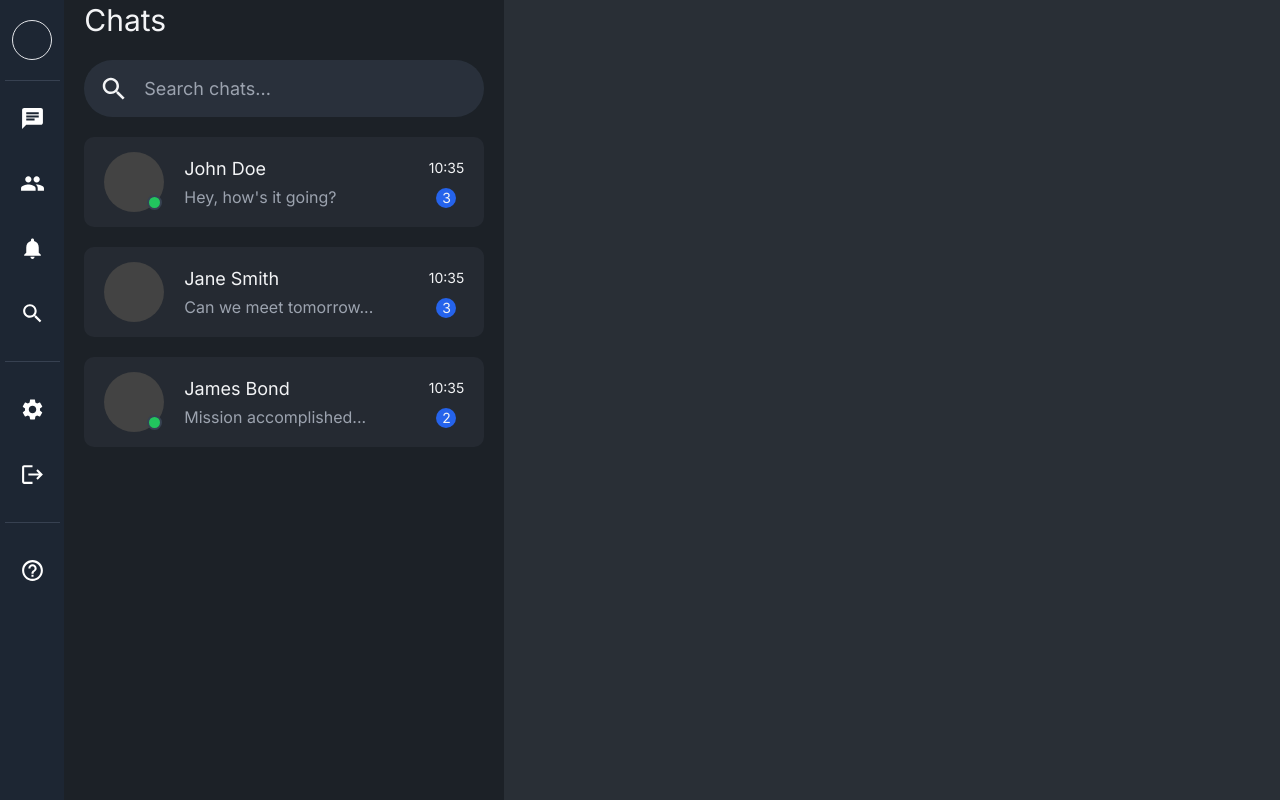
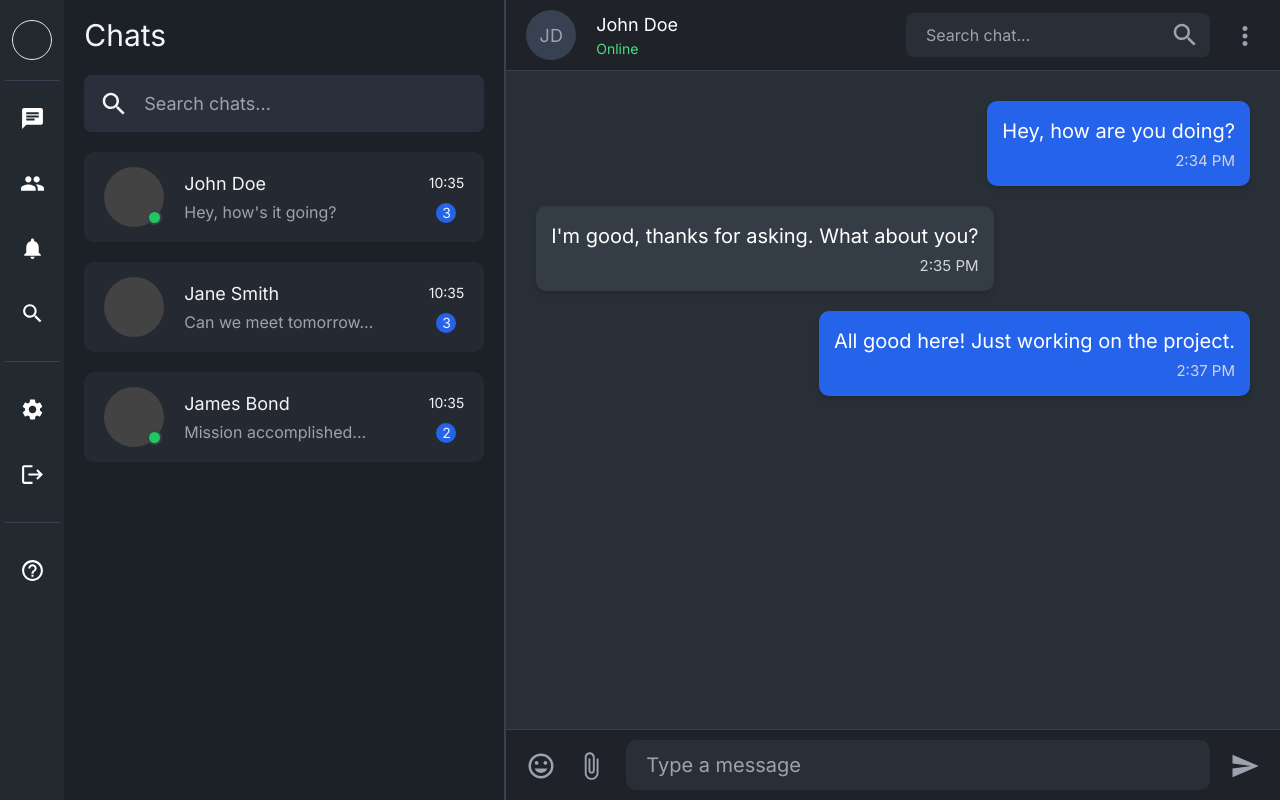
Before and after one commit to Tabsir99/simple-chat-frontend, a Next.js app: page /chats/1 in a window 1280 px wide. Built offline with nearby package versions, Linux system fonts and the light colour scheme.

Commit message:
complete chat room

```diff
--- a/app/chats/[chatId]/page.tsx
+++ b/app/chats/[chatId]/page.tsx
@@ -1,10 +1,87 @@
-
+'use client'
+import ChatHeader from '@/components/chats/chatHeader';
+import MessageInput from '@/components/chats/messageInput';
+import { useState, useEffect, useRef } from 'react';
 
 export default function ChatRoom() {
+  const [messages, setMessages] = useState([
+    { id: 1, text: "Hey, how are you doing?", type: "outgoing", time: "2:34 PM" },
+    { id: 2, text: "I'm good, thanks for asking. What about you?", type: "incoming", time: "2:35 PM" },
+    { id: 3, text: "All good here! Just working on the project.", type: "outgoing", time: "2:37 PM" }
+  ]);
 
-    return (
-        <>
+  const [inputValue, setInputValue] = useState<string>('');
+  const [isTyping, setIsTyping] = useState<boolean>(false);
+  const [newMessageId, setNewMessageId] = useState<null | number>(null);
+  const messageEndRef = useRef<HTMLDivElement>(null);
 
-        </>
-    )
+  useEffect(() => {
+    messageEndRef.current?.scrollIntoView({ behavior: 'smooth' });
+  }, [messages]);
+
+  const sendMessage = () => {
+    if (inputValue.trim()) {
+      const newMessage = {
+        id: messages.length + 1,
+        text: inputValue,
+        type: 'outgoing',
+        time: new Date().toLocaleTimeString([], { hour: '2-digit', minute: '2-digit' })
+      };
+      setMessages(prev => [...prev, newMessage]);
+      setNewMessageId(newMessage.id);
+      setInputValue('');
+      setIsTyping(false);
+
+      // Reset newMessageId after animation
+      setTimeout(() => setNewMessageId(null), 300);
+    }
+  };
+
+  useEffect(() => {
+    if (inputValue) setIsTyping(true);
+    else setIsTyping(false);
+  }, [inputValue]);
+
+  return (
+    <section className="bg-[#292f36] w-full h-screen flex flex-col border-l-2 border-gray-700">
+      {/* Chat Header */}
+      <ChatHeader />
+
+      {/* Chat Messages Area */}
+      <div className="flex-1 overflow-y-auto p-6 space-y-4">
+        {messages.map((message) => (
+          <div
+            key={message.id}
+            className={`flex ${message.type === 'outgoing' ? 'justify-end' : 'justify-start'}`}
+          >
+            <div
+              className={`
+                ${message.type === 'outgoing' ? 'bg-blue-600' : 'bg-[#343c46]'}
+                text-white p-3 rounded-lg max-w-sm shadow-md
+                ${newMessageId === message.id ? 'animate-fadeIn' : ''}
+              `}
+            >
+              <p>{message.text}</p>
+              <span className="text-xs text-gray-300 float-right mt-1">{message.time}</span>
+            </div>
+          </div>
+        ))}
+
+        {/* Typing Indicator
+        {isTyping && (
+          <div className="flex justify-start">
+            <div className="bg-[#3d4248] text-white p-3 rounded-lg max-w-sm animate-pulse">
+              <p>Typing...</p>
+            </div>
+          </div>
+        )} */}
+
+        {/* Scroll to bottom ref */}
+        <div ref={messageEndRef} />
+      </div>
+
+      {/* Message Input */}
+      <MessageInput sendMessage={sendMessage} inputValue={inputValue} setInputValue={setInputValue} />
+    </section>
+  );
 }
--- a/app/chats/layout.tsx
+++ b/app/chats/layout.tsx
@@ -1,5 +1,6 @@
 import ChatSidebar from "@/components/chats/chatSidebar";
 import Search from "@mui/icons-material/Search";
+import Link from "next/link";
 
 export default function ChatLayout({
   children,
@@ -35,11 +36,11 @@ export default function ChatLayout({
 
   return (
     <>
-      <div className="h-full bg-[#121212] w-screen text-gray-100 flex">
+      <div className="h-full bg-[#1b1b1b] w-screen text-gray-100 flex">
         <ChatSidebar />
-        <div className="chat-list px-4 space-y-4 bg-[#1d232a] bg-opacity-90">
-          <h1 className="text-2xl font-bold "> Chats </h1>
-          <div className="relative mb-6 bg-gray-700 bg-opacity-50 overflow-hidden rounded-full flex items-center px-3">
+        <div className="chat-list px-4 space-y-4 bg-[#1c222a] bg-opacity-90">
+          <h1 className="text-2xl font-bold pt-3"> Chats </h1>
+          <div className="relative mb-6 bg-gray-700 bg-opacity-50 overflow-hidden rounded-md flex items-center px-3">
             <Search />
             <input
               type="text"
@@ -48,8 +49,9 @@ export default function ChatLayout({
             />
           </div>
           {chats.map((chat) => (
-            <div
+            <Link
               key={chat.id}
+              href='chats/chat1'
               className={`flex items-center  w-80 py-3 hover:cursor-pointer px-4 bg-[#252a32] rounded-lg transition-all duration-300 ease-in-out hover:bg-[#272e38] `}
             >
               <div className="avatar w-12 h-12 bg-[#434343] rounded-full mr-4 relative">
@@ -73,7 +75,7 @@ export default function ChatLayout({
                   {chat.newMessageCount}{" "}
                 </span>
               </div>
-            </div>
+            </Link>
           ))}
         </div>
         <section className="bg-[#292f36] w-full">
--- /dev/null
+++ b/components/chats/chatHeader.tsx
@@ -0,0 +1,115 @@
+"use client";
+import { useState, MouseEvent, useEffect, useRef } from "react";
+import { MoreVert } from "@mui/icons-material";
+import Search from "@mui/icons-material/Search";
+
+import AccountCircleIcon from "@mui/icons-material/AccountCircle";
+import PhotoIcon from "@mui/icons-material/Photo";
+import FlagIcon from "@mui/icons-material/Flag";
+import BlockIcon from "@mui/icons-material/Block";
+
+const options = [
+  {
+    item: "Profile",
+    icon: <AccountCircleIcon className=" text-gray-400" fontSize="small" />,
+  },
+  { item: "Media", icon: <PhotoIcon className=" text-gray-400" fontSize="small" /> },
+  { item: "Report", icon: <FlagIcon className=" text-gray-400" fontSize="small" /> },
+  { item: "Block", icon: <BlockIcon className=" text-gray-400" fontSize="small" /> },
+];
+export default function ChatHeader() {
+  const [isDropdownOpen, setIsDropdownOpen] = useState(false);
+  const dropdownRef = useRef<HTMLDivElement>(null);
+
+  const toggleDropdown = (event: MouseEvent<HTMLButtonElement>) => {
+    event.stopPropagation();
+    setIsDropdownOpen((prev) => !prev);
+  };
+
+  const closeDropdown = () => {
+    setIsDropdownOpen(false);
+  };
+
+  const handleOptionClick = (option: string) => {
+    console.log(`${option} clicked`);
+    closeDropdown();
+  };
+
+  useEffect(() => {
+    const handleClickOutside = (event: MouseEvent) => {
+      if (
+        dropdownRef.current &&
+        !dropdownRef.current.contains(event.target as Node)
+      ) {
+        closeDropdown();
+      }
+    };
+
+    document.addEventListener(
+      "mousedown",
+      handleClickOutside as unknown as EventListener
+    );
+    return () => {
+      document.removeEventListener(
+        "mousedown",
+        handleClickOutside as unknown as EventListener
+      );
+    };
+  }, []);
+
+  return (
+    <div className="bg-[#1f2329] flex items-center justify-between px-4 py-2 border-b border-gray-700 relative">
+      <div className="flex items-center space-x-4">
+        <div className="w-10 h-10 rounded-full bg-gray-700 flex items-center justify-center text-gray-400">
+          <span className="text-[18px]">JD</span>
+        </div>
+        <div>
+          <h2 className="text-white text-[18px] font-semibold">John Doe</h2>
+          <p className="text-[14px] text-green-400">Online</p>
+        </div>
+      </div>
+      <div className="flex items-center space-x-4 relative">
+        <div className="px-2 bg-[#292f36] rounded-md text-[16px] flex justify-center items-center">
+          <input
+            type="search"
+            className="p-2 bg-transparent outline-none"
+            placeholder="Search chat..."
+          />
+          <button
+            className="text-gray-400 hover:text-white transition-colors duration-200 focus:outline-none"
+            onClick={() => {}}
+          >
+            <Search className="w-6 h-6" />
+          </button>
+        </div>
+        <button
+          className="text-gray-400 hover:text-white transition-colors duration-200 focus:outline-none"
+          onClick={toggleDropdown}
+        >
+          <MoreVert className="w-6 h-6" />
+        </button>
+
+        <div
+          ref={dropdownRef}
+          className={
+            "absolute py-2 w-32 top-full right-0 mt-2 bg-gray-800 text-white rounded-lg shadow-xl px-3 border border-gray-600 overflow-hidden origin-top " +
+            (isDropdownOpen
+              ? "transition-transform duration-200"
+              : "scale-y-0  ")
+          }
+        >
+          {options.map(({ item, icon }) => (
+            <button
+              key={item}
+              className="w-full rounded-lg text-left px-3 py-2.5 flex gap-1 text-[18px] items-center hover:bg-gray-700 focus:bg-gray-700 focus:outline-none transition-colors duration-200"
+              onClick={() => handleOptionClick(item)}
+            >
+              {icon}
+              <span>{item}</span>
+            </button>
+          ))}
+        </div>
+      </div>
+    </div>
+  );
+}
--- a/components/chats/chatSidebar.tsx
+++ b/components/chats/chatSidebar.tsx
@@ -16,7 +16,7 @@ export default function ChatSidebar() {
 
 
   return (
-    <aside className="w-16 h-screen bg-gray-800 bg-opacity-90 text-white flex flex-col items-center overflow-y-auto overflow-x-hidden p-4">
+    <aside className="w-16 h-screen bg-[#222a30] text-white flex flex-col items-center overflow-y-auto overflow-x-hidden p-4">
       {/* Profile Section */}
       <div className="mb-4 w-8 h-8 rounded-full border cursor-pointer">
 
--- /dev/null
+++ b/components/chats/messageInput.tsx
@@ -0,0 +1,37 @@
+import { InsertEmoticon, AttachFile, Send } from "@mui/icons-material";
+import { Dispatch, SetStateAction } from "react";
+
+export default function MessageInput({
+  sendMessage,
+  inputValue,
+  setInputValue,
+}: {
+  sendMessage: Function;
+  inputValue: string;
+  setInputValue: Dispatch<SetStateAction<string>>;
+}) {
+  return (
+    <div className="bg-[#1f2329] px-4 py-2 border-t border-gray-700 flex items-center space-x-4">
+      <button className="text-gray-400 hover:text-white transition">
+        <InsertEmoticon />
+      </button>
+      <button className="text-gray-400 hover:text-white transition">
+        <AttachFile />
+      </button>
+      <input
+        type="text"
+        placeholder="Type a message"
+        className="flex-1 bg-[#292f36] text-white px-4 py-2 rounded-lg focus:outline-none"
+        value={inputValue}
+        onChange={(e) => setInputValue(e.target.value)}
+        onKeyDown={(e) => (e.key === "Enter" ? sendMessage() : null)}
+      />
+      <button
+        className="text-gray-400 hover:text-white transition"
+        onClick={() => sendMessage()}
+      >
+        <Send />
+      </button>
+    </div>
+  );
+}
```
